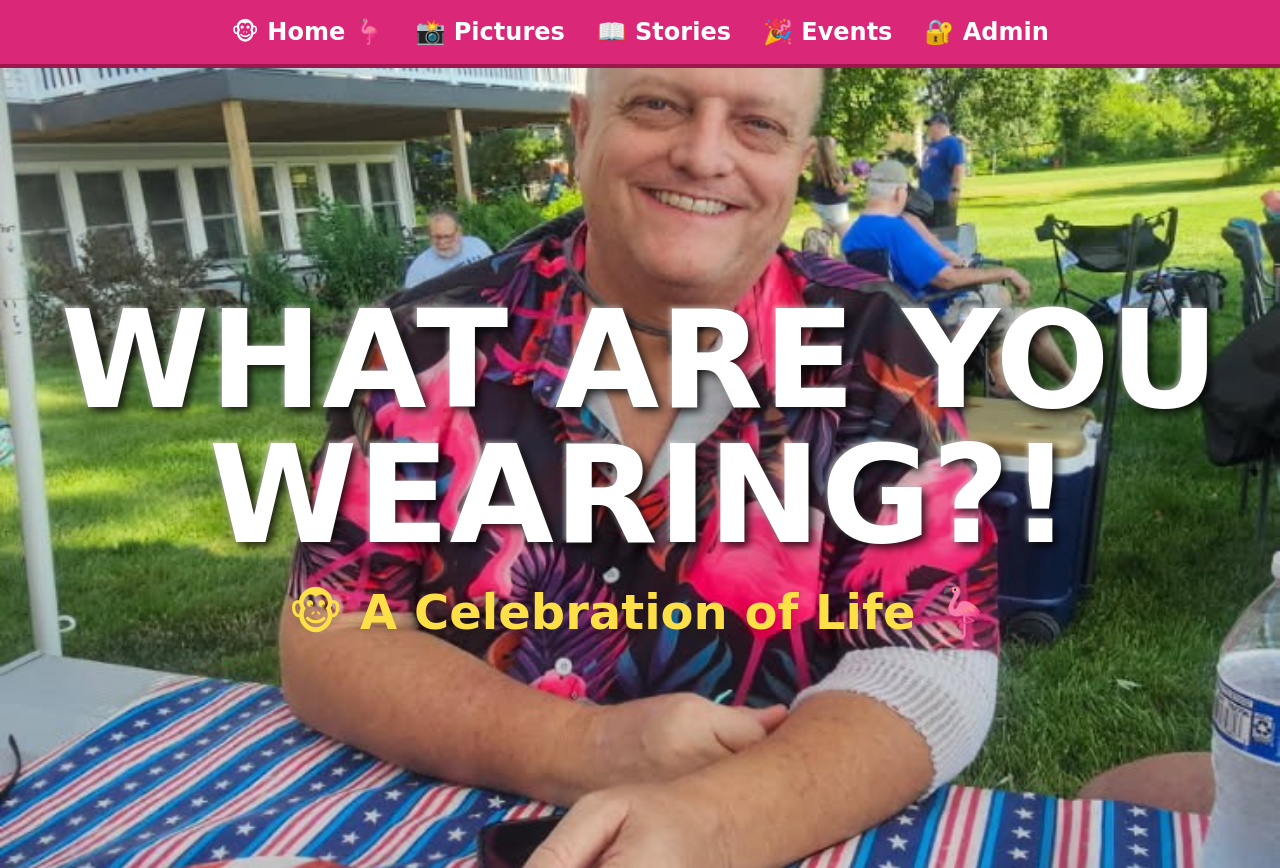
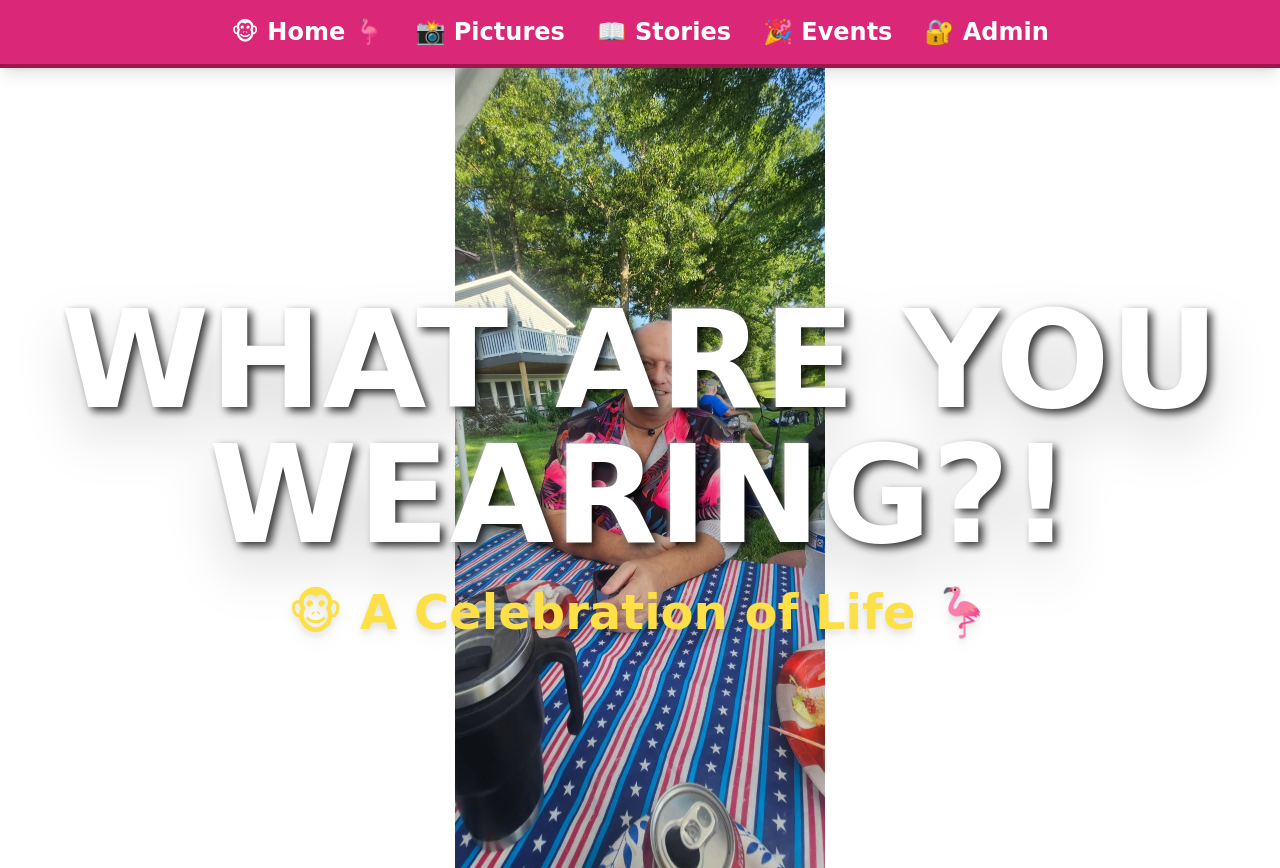
Before and after one commit to seamusowens/celebration-site, a Next.js app: page / in a window 1280 px wide. Built offline with nearby package versions, Linux system fonts and the light colour scheme.

Commit message:
Scale background images to fit without stretching

```diff
--- a/app/events/page.tsx
+++ b/app/events/page.tsx
@@ -18,7 +18,7 @@ export default function Events() {
   }
 
   return (
-    <div className="min-h-screen p-8" style={{backgroundImage: 'url(/images/St%20Pete%20Celebration%20Page.jpg)', backgroundSize: 'cover', backgroundPosition: 'center bottom'}}>
+    <div className="min-h-screen p-8" style={{backgroundImage: 'url(/images/St%20Pete%20Celebration%20Page.jpg)', backgroundSize: 'contain', backgroundPosition: 'center', backgroundRepeat: 'no-repeat'}}>
       <div className="container mx-auto">
         <h1 className="text-5xl font-black text-white text-center mb-8 drop-shadow-lg">🎉 Celebrations of Life 🎉</h1>
 
--- a/app/page.tsx
+++ b/app/page.tsx
@@ -4,8 +4,9 @@ export default function Home() {
       className="min-h-screen flex items-center justify-center"
       style={{
         backgroundImage: `url(/images/Main%20Landing%20Page.jpg)`,
-        backgroundSize: 'cover',
-        backgroundPosition: 'center'
+        backgroundSize: 'contain',
+        backgroundPosition: 'center',
+        backgroundRepeat: 'no-repeat'
       }}
     >
       <div className="text-center p-8">
--- a/app/pictures/page.tsx
+++ b/app/pictures/page.tsx
@@ -38,7 +38,7 @@ export default function Pictures() {
   }
 
   return (
-    <div className="min-h-screen p-8" style={{backgroundImage: 'url(/images/Pictures%20page.jpg)', backgroundSize: 'cover'}}>
+    <div className="min-h-screen p-8" style={{backgroundImage: 'url(/images/Pictures%20page.jpg)', backgroundSize: 'contain', backgroundPosition: 'center', backgroundRepeat: 'no-repeat'}}>
       <div className="container mx-auto">
         <h1 className="text-5xl font-black text-white text-center mb-8 drop-shadow-lg">📸 Picture Album 🐵</h1>
         <div className="fun-card p-8 max-w-2xl mx-auto mb-8">
--- a/app/stories/page.tsx
+++ b/app/stories/page.tsx
@@ -24,7 +24,7 @@ export default function Stories() {
   }
 
   return (
-    <div className="min-h-screen p-8" style={{backgroundImage: 'url(/images/Stories%20Page.jpg)', backgroundSize: 'cover', backgroundPosition: 'center bottom'}}>
+    <div className="min-h-screen p-8" style={{backgroundImage: 'url(/images/Stories%20Page.jpg)', backgroundSize: 'contain', backgroundPosition: 'center', backgroundRepeat: 'no-repeat'}}>
       <div className="container mx-auto">
         <h1 className="text-5xl font-black text-white text-center mb-4 drop-shadow-lg">THAT'S ILLEGAL!</h1>
         <p className="text-3xl text-yellow-300 text-center mb-8 font-bold">Share Your Stories</p>
```
